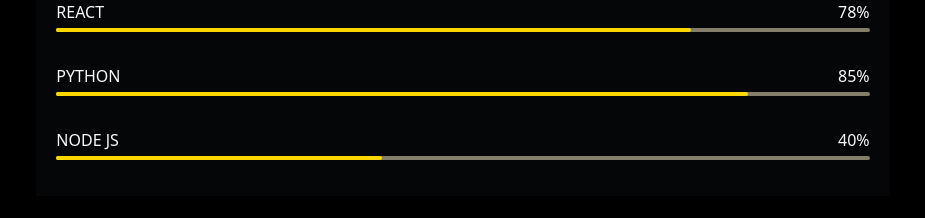
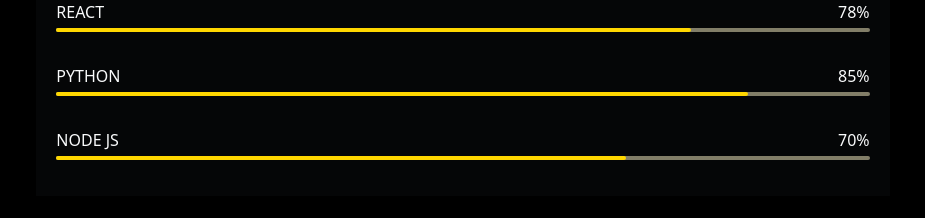
Before and after one commit to Lanre290/portfolio-v2, a React (Vite) app: page / in a window 1280 px wide. Shown: the part 2620-2838 px from the top of the page, without its empty margins (177-1102 px from the left). Built offline with nearby package versions, Linux system fonts and the light colour scheme.

Commit message:
Update skills.tsx

```diff
--- a/src/components/skills.tsx
+++ b/src/components/skills.tsx
@@ -14,7 +14,7 @@
                 <Prog progress={83} text="LARAVEL"></Prog>
                 <Prog progress={78} text="REACT"></Prog>
                 <Prog progress={85} text="PYTHON"></Prog>
-                <Prog progress={40} text="NODE JS"></Prog>
+                <Prog progress={70} text="NODE JS"></Prog>
             </div>
         </div>
     )
```
